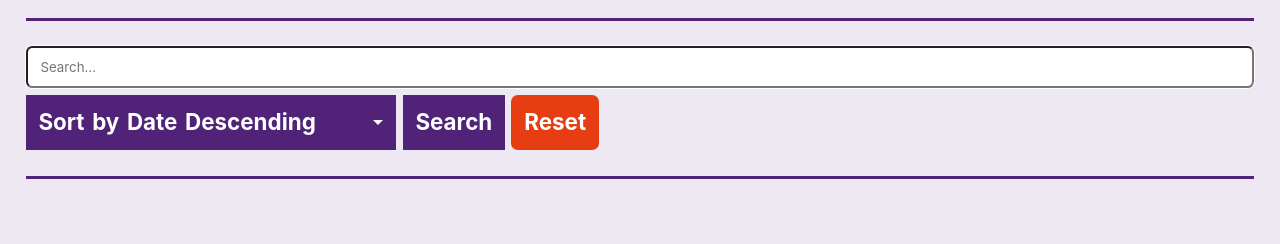
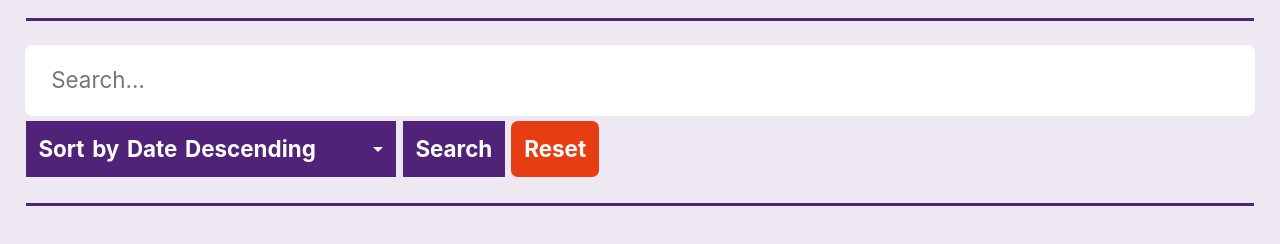
Before and after one commit to thomasrosen/volt-content-sharing, a plain HTML site: page index.html in a window 1280 px wide. Shown: the part 120-364 px from the top of the page. Drawn offline with Linux system fonts and the light colour scheme; no server answers.

Commit message:
search input

```diff
--- a/index.html
+++ b/index.html
@@ -58,7 +58,9 @@
         background: var(--background);
         border-radius: var(--basis);
         margin: 0px;
-        padding: var(--basis) var(--basis_x2);
+        padding: var(--basis_x2) var(--basis_x4);
+        font-size: var(--body-font-size);
+        border: none;
       }
     </style>
     <!--
```
